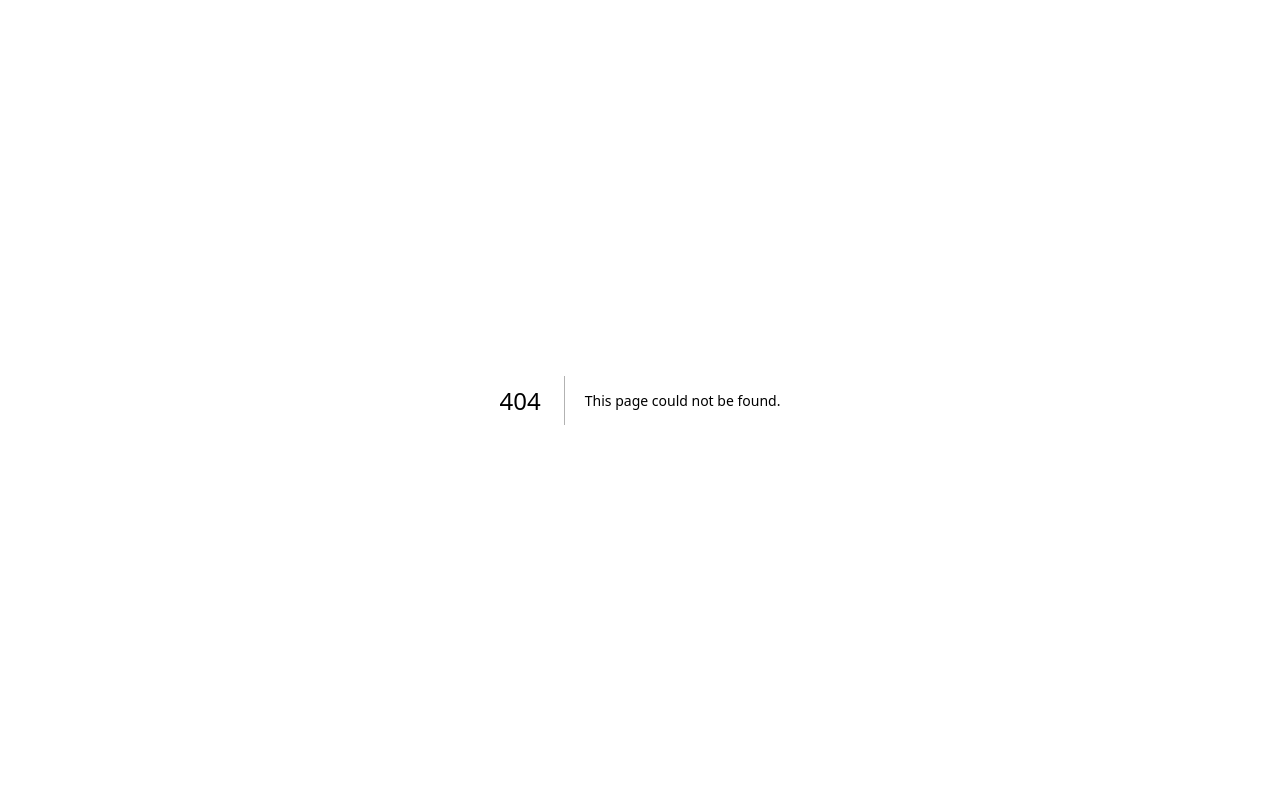
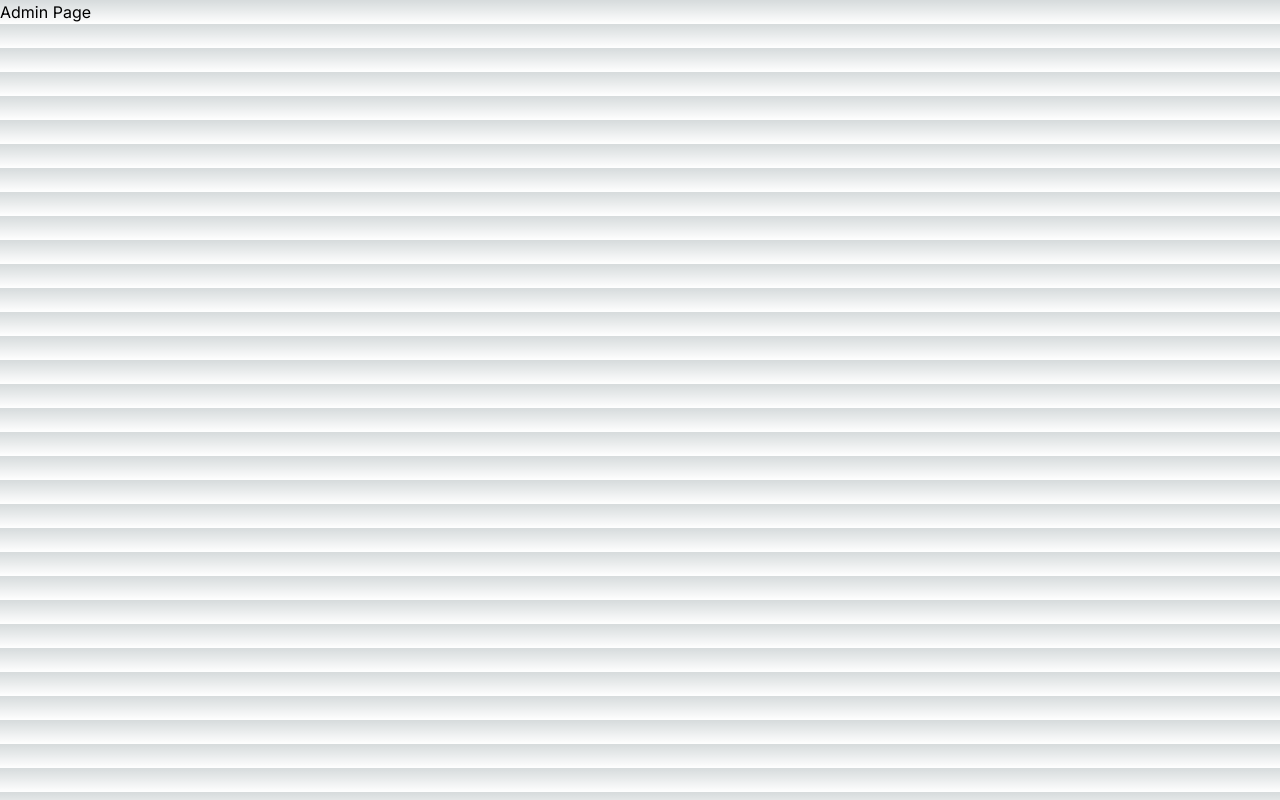
Before and after one commit to goggle555/supabase-admin-panel, a Next.js app: page /admin in a window 1280 px wide. Before the commit this address had no page. Built offline with nearby package versions, Linux system fonts and the light colour scheme.

Commit message:
feat: /adminページを仮実装する

```diff
--- /dev/null
+++ b/src/app/admin/page.tsx
@@ -0,0 +1,3 @@
+export default function AdminPage() {
+  return <div>Admin Page</div>
+}
```
